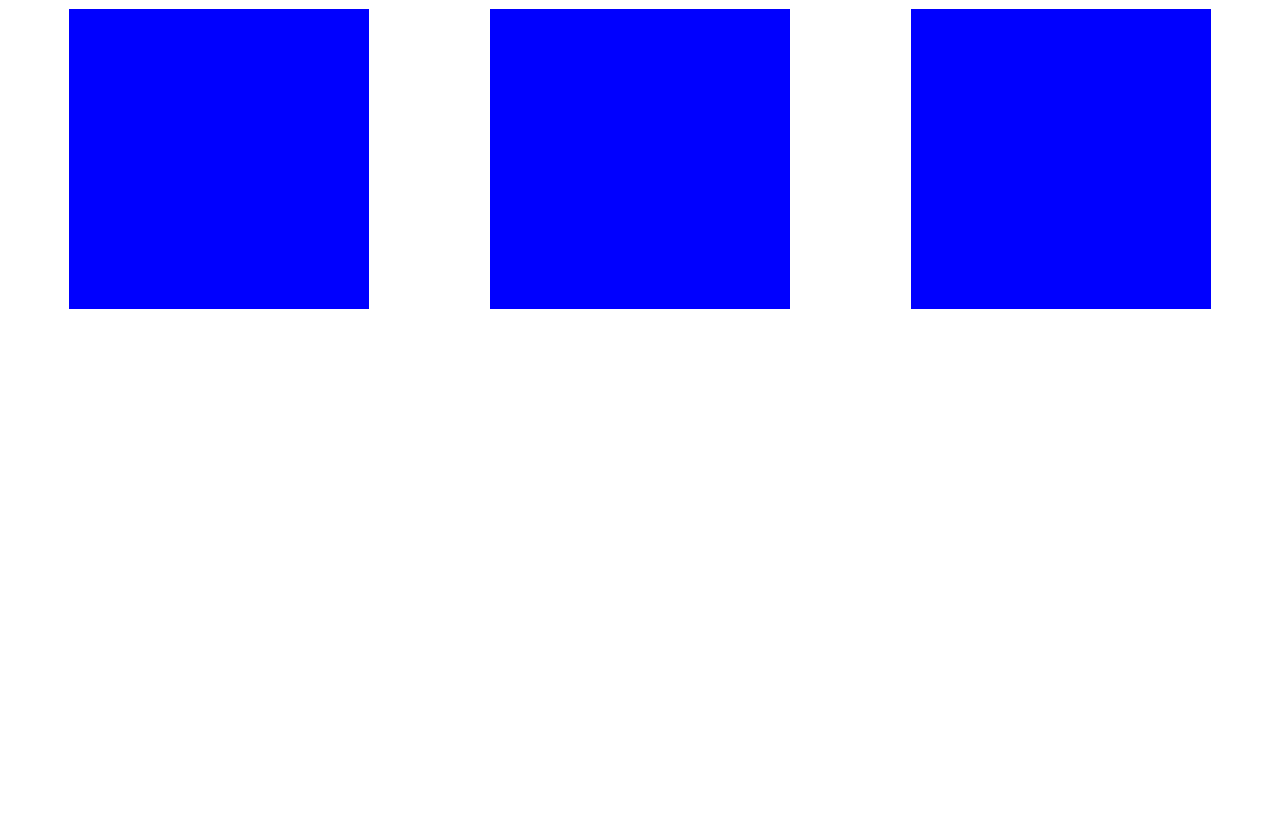
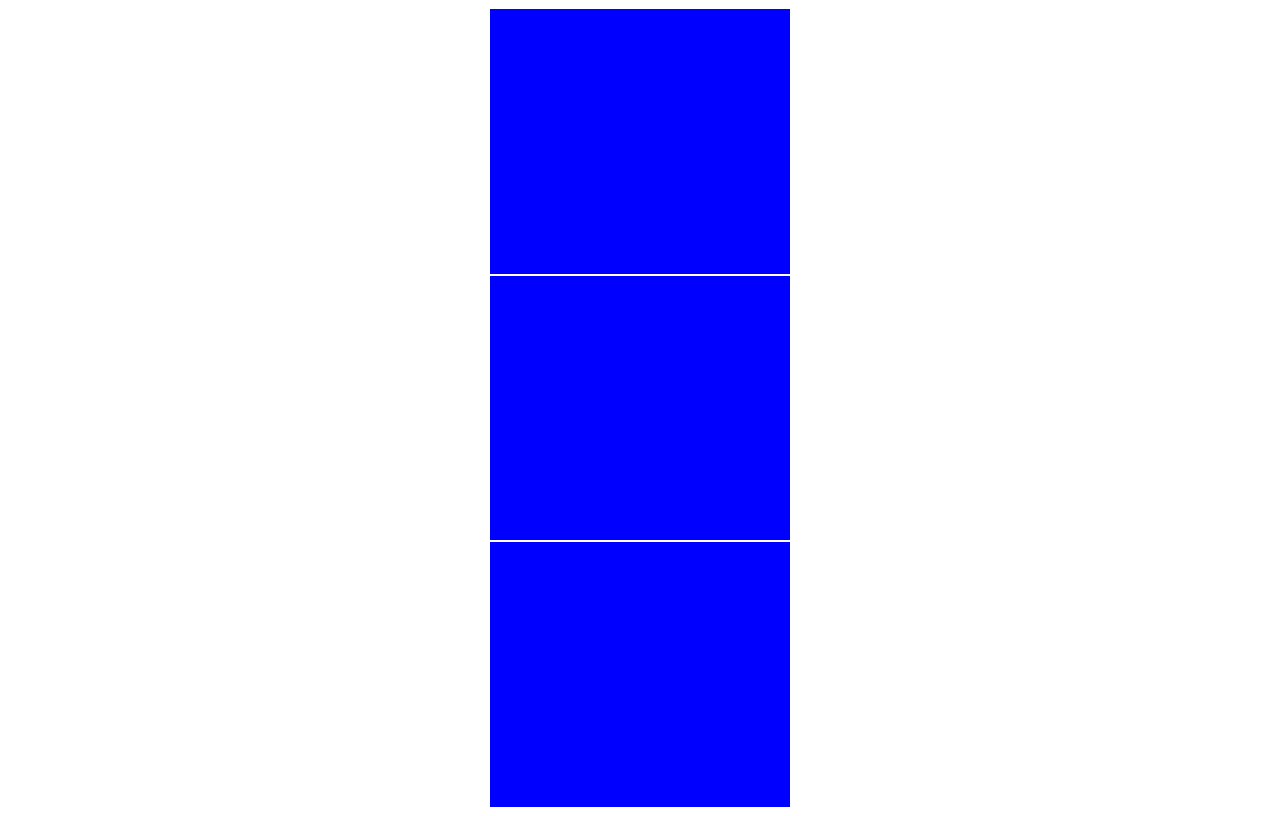
Before and after one commit to nakusha/css_practice, a plain HTML site: page flexbox.html in a window 1280 px wide. Drawn offline with Linux system fonts and the light colour scheme.

Commit message:
main axis & cross axis

```diff
--- a/flexbox.html
+++ b/flexbox.html
@@ -9,9 +9,17 @@
             .father{
                 /* flex box는 부모 객체의 바로 자식 관계의 item에만 해당된다. */
                 display:flex;
-                /* flex-end, flex-start 박스의 시작과 끝에 붙임
-                space-between 양쪽끝 space-around일정간격 */
-                justify-content: space-around;
+                /* flex-direction은 axis를 수정할 수 있다. */
+                flex-direction: column;
+                /*
+                justify-content : 수평정렬
+                flex-end, flex-start 박스의 시작과 끝에 붙임
+                space-between 양쪽끝 space-around일정간격
+                */
+                justify-content: space-between;  /* main axis 수평 축 */
+                /* 수직 정렬 */
+                align-items: center;            /* corss axis 수평 축 */
+                height:100vh;
             }
             .box{
                 width: 300px;
```
